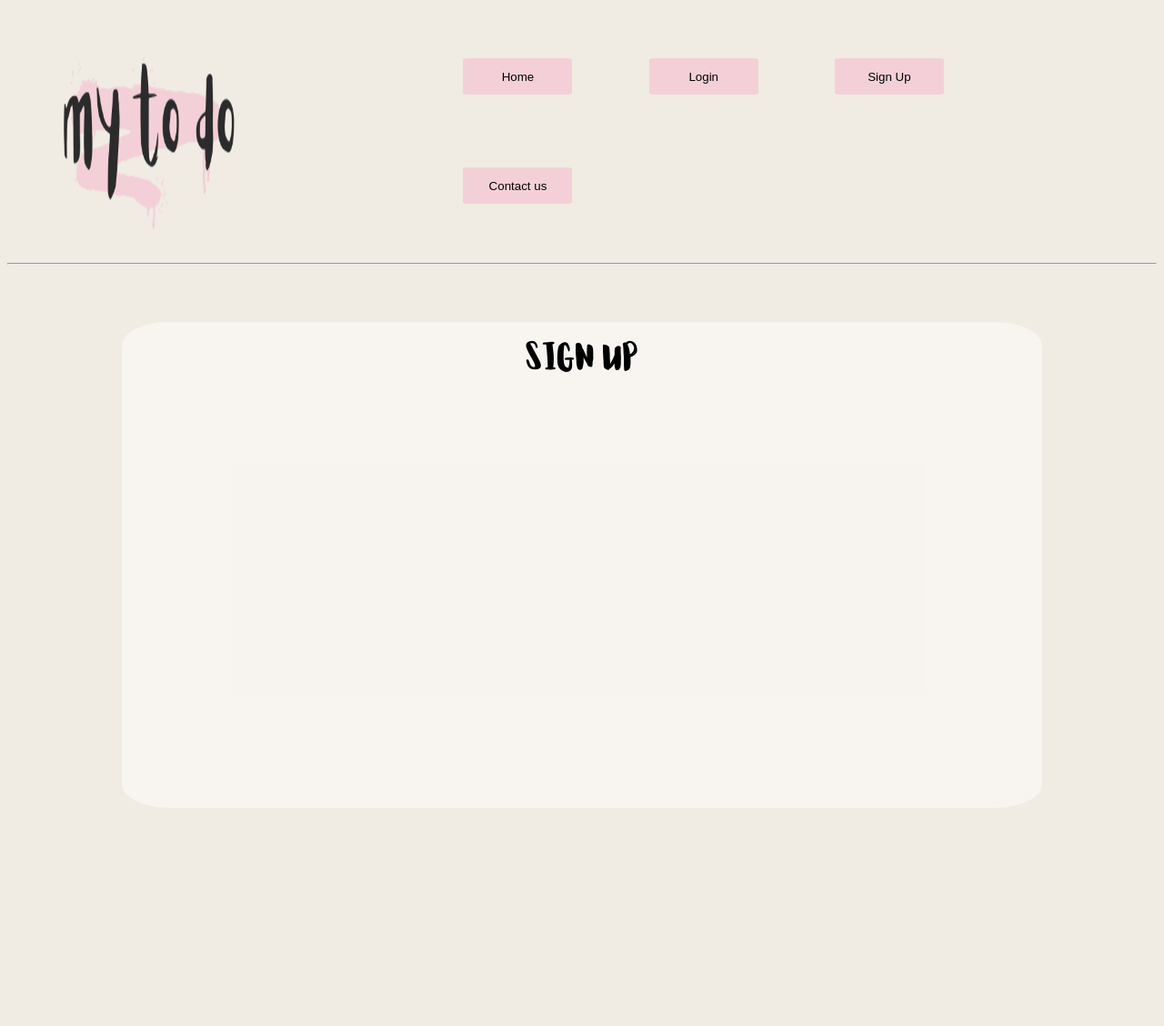
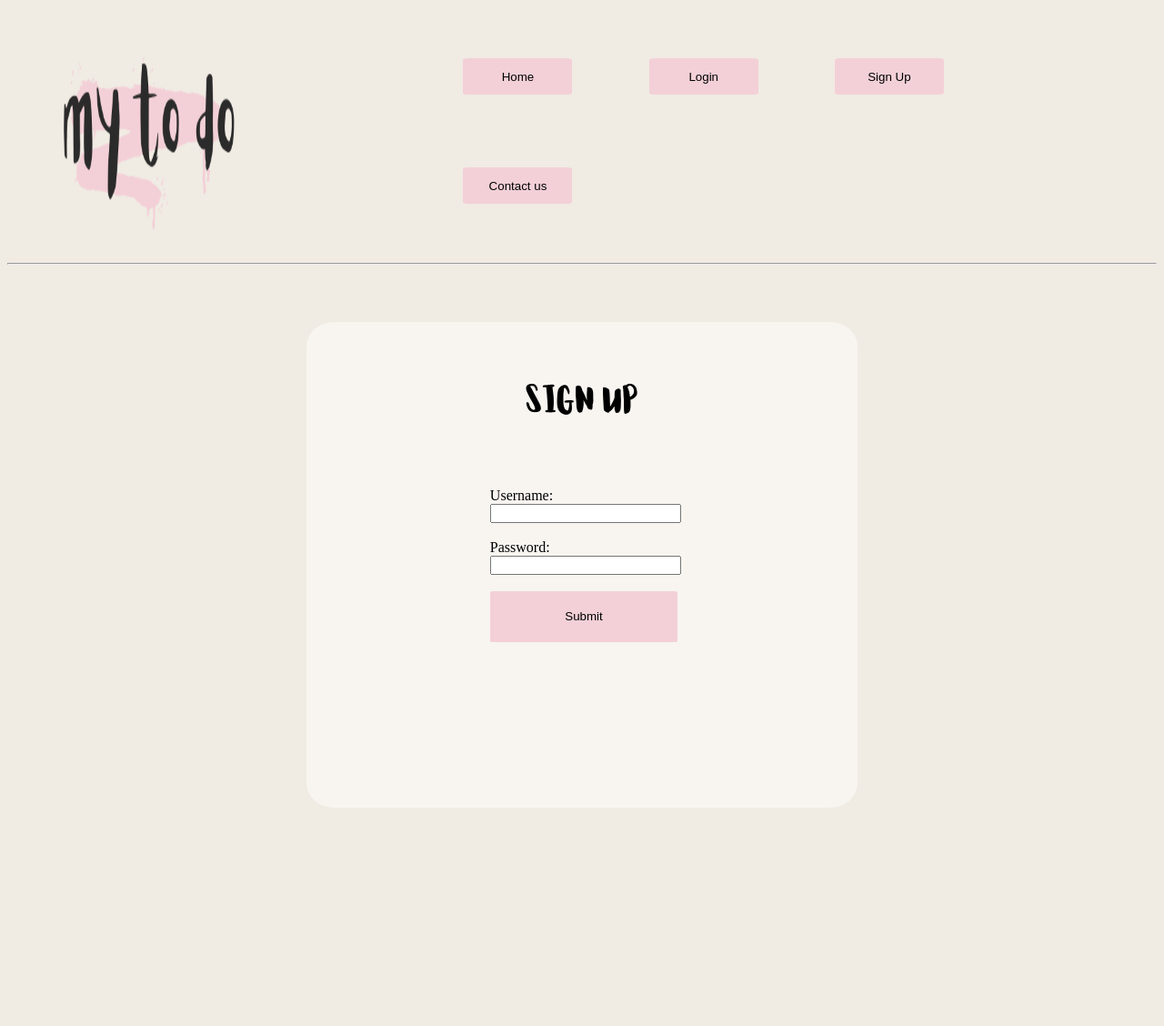
Before and after one commit to LesokoM/To-Do-Application, a Flask app: page /signup in a window 1280 px wide. Shown: the top 1128 px of the page at 91% size. Run offline with Flask 3, Linux system fonts and the light colour scheme.

Commit message:
connected users to db
user connection now working

```diff
--- a/Templates/login.html
+++ b/Templates/login.html
@@ -3,12 +3,14 @@
 {%block content%}
 <div class="login-input">
 
+    <div class="heading"><h1>LOG IN</h1></div>
 
-    <form method="POST" action="{{url_for('submit_form')}}">
+
+    <form method="POST" action="{{url_for('login')}}">
         <label for="username">Username:</label>
         <input type="text" id="username" name="username">
         <br>
-        <label for="password">Password::</label>
+        <label for="password">Password:</label>
         <input type="text" class="password" name="password">
         <br>
         <input type="submit" class="submit-btn" value ="Submit">
--- a/Templates/signup.html
+++ b/Templates/signup.html
@@ -14,17 +14,22 @@
 {%extends "base.html"%}
 
 {%block content%}
-
 <div class="signup-div">
 
-    <div class="heading"><h1>Sign Up</h1></div>
-
-    <div class="signup-form">
-        <form method="POST" action="{{url_for('signup')}}></form>
-    </div>
+    <div class="heading"><h1>SIGN UP</h1></div>
 
 
+    <form method="POST" action="{{url_for('signup')}}">
+        <label for="username">Username:</label>
+        <input type="text" id="username" name="username">
+        <br>
 
+        <label for="password">Password:</label>
+        <input type="text" class="password" name="password">
+        <br>
+
+        <input type="submit" class="submit-btn" value ="Submit">
+
+    </form>
 </div>
-
 {%endblock%}
--- a/app.py
+++ b/app.py
@@ -14,7 +14,7 @@ def initialise_db():
     cursor.execute(
         '''
         CREATE TABLE IF NOT EXISTS users(
-        id INTEGER PRIMARY KEY,
+        id INTEGER PRIMARY KEY AUTOINCREMENT,
         username TEXT UNIQUE,
         password TEXT
         )''')
@@ -41,9 +41,11 @@ def initialise_db():
 initialise_db()
 
 def get_db_connection():
-    cursor = sqlite3.connect('app.db')
-    cursor.row_factory = sqlite3.Row
-    return cursor
+    # we are connecting to our database and return a variable
+    # that is linked to the db and can be used
+    db = sqlite3.connect('app.db')
+    cursor = db.cursor()
+    return db, cursor
 
 @app.route("/", methods=["GET", "POST"])
 def home():
@@ -52,15 +54,41 @@ def home():
 @app.route("/signup", methods=["POST", "GET"])
 def signup():
     if request.method == "POST":
-        pass
-        #send to db
-    return render_template("signup.html")
+        db, cursor = get_db_connection()
+        username = request.form["username"]
+        password = request.form["password"]
+        # send to db
+        cursor.execute('''
+            INSERT OR IGNORE INTO users(username,password)
+            VALUES(?,?)''', (username, password))
+
+        db.commit()
+
+        return redirect(url_for("login"))
+
+    return render_template('signup.html')
+
+
+
 
 
 @app.route("/login", methods=["GET", "POST"])
 def login():
+    if request.method == "POST":
 
+        username = request.form["username"]
+        password = request.form["password"]
+
+
+        # check if that username and password is actually in the system
+        # if yes then go to do list and populate it with whatever is linked to that user
+        user = cursor.execute('SELECT * FROM users WHERE username = ? AND password = ?', (username,password)).fetchone()
+        cursor.close()
+        return redirect(url_for("todolist"))
     return render_template("login.html")
+
+
+
 
 
 @app.route("/logout")
@@ -73,29 +101,10 @@ def contact():
     return render_template("contact.html")
 
 
-@app.route("/submit", methods=["POST"])
-def submit_form():
-    if request.method == "POST":
-        username = request.form["username"]
-        password = request.form["password"]
-        cursor = get_db_connection()
-
-        # check if that username and password is actually in the system
-        # if yes then go to do list and populate it with whatever is linked to that user
-        user = cursor.execute('SELECT * FROM users WHERE username = ? AND password = ?', (username,password)).fetchone()
-        cursor.close()
-        return redirect(url_for("todolist"))
-
-
-    return redirect(url_for("login")) #should return to sign up page
-
-
 @app.route("/todolist")
 def todolist():
-    if "username" in session:
-        return render_template("todolist.html")
-    else:
-        return "Not logged in"
+    return render_template("todolist.html")
+
 
 
 
--- a/static/style.css
+++ b/static/style.css
@@ -75,7 +75,7 @@ body hr {
 .page .homepage .welcome {
   grid-row: 1/span 2;
   grid-column: 1/span 5;
-  border-radius: 19% 81% 24% 76%/76% 26% 74% 24%;
+  border-radius: 5%;
   /* From https://css.glass */
   background: rgba(255, 255, 255, 0.47);
   box-shadow: 0 4px 30px rgba(0, 0, 0, 0.1);
@@ -85,7 +85,7 @@ body hr {
 .page .homepage .features {
   grid-row: 3/span 2;
   grid-column: 4/span 6;
-  border-radius: 19% 81% 24% 76%/76% 26% 74% 24%;
+  border-radius: 5%;
   /* From https://css.glass */
   background: rgba(255, 255, 255, 0.47);
   box-shadow: 0 4px 30px rgba(0, 0, 0, 0.1);
@@ -95,7 +95,7 @@ body hr {
 .page .homepage .signup {
   grid-row: 5/span 2;
   grid-column: 1/span 7;
-  border-radius: 78% 22% 53% 47%/55% 11% 89% 45%;
+  border-radius: 5%;
   /* From https://css.glass */
   background: rgba(255, 255, 255, 0.47);
   box-shadow: 0 4px 30px rgba(0, 0, 0, 0.1);
@@ -103,16 +103,18 @@ body hr {
   -webkit-backdrop-filter: blur(17.6px);
 }
 .page .login-input {
-  grid-row: 2/span 2;
+  grid-row: 1/span 4;
   grid-column: 2/span 3;
-  height: 100%;
-  width: 100%;
   display: grid;
   justify-content: center;
   align-items: center;
-  border-radius: 16% 84% 39% 61%/42% 61% 39% 58%;
+  border-radius: 5%;
   background: rgba(255, 255, 255, 0.47);
-  padding: 10%;
+}
+.page .login-input .heading {
+  font-family: "Aloja", sans-serif;
+  text-align: center;
+  margin-top: 0;
 }
 .page .login-input form input {
   display: block;
@@ -126,13 +128,35 @@ body hr {
 }
 .page .signup-div {
   grid-row: 1/span 4;
-  grid-column: 1/span 5;
+  grid-column: 2/span 3;
+  display: grid;
+  grid-template-rows: repeat(3, 1fr);
+  grid-template-columns: repeat(3, 1fr);
+  justify-content: center;
+  align-items: center;
   border-radius: 5%;
   background: rgba(255, 255, 255, 0.47);
 }
 .page .signup-div .heading {
+  grid-row: 1;
+  grid-column: 2;
   font-family: "Aloja", sans-serif;
   text-align: center;
+}
+.page .signup-div form {
+  grid-row: 2;
+  grid-column: 2;
+}
+.page .signup-div form input {
+  display: block;
+  width: 100%;
+}
+.page .signup-div form .submit-btn {
+  width: 102%;
+  padding: 10%;
+  border-radius: 2%;
+  border: none;
+  background-color: #F3D0D7;
 }
 .page .notepad {
   display: grid;
--- a/static/style.scss
+++ b/static/style.scss
@@ -108,7 +108,7 @@ body {
 
             grid-row: 1/ span 2;
             grid-column: 1/ span 5;
-            border-radius: 19% 81% 24% 76% / 76% 26% 74% 24%;
+            border-radius: 5%;
             /* From https://css.glass */
             background: rgba(255, 255, 255, 0.47);
             box-shadow: 0 4px 30px rgba(0, 0, 0, 0.1);
@@ -120,7 +120,7 @@ body {
 
             grid-row: 3/ span 2;
             grid-column: 4/ span 6;
-            border-radius: 19% 81% 24% 76% / 76% 26% 74% 24%;
+            border-radius: 5%;
             /* From https://css.glass */
             background: rgba(255, 255, 255, 0.47);
             box-shadow: 0 4px 30px rgba(0, 0, 0, 0.1);
@@ -133,7 +133,7 @@ body {
 
             grid-row: 5/ span 2;
             grid-column: 1/ span 7;
-            border-radius: 78% 22% 53% 47% / 55% 11% 89% 45%;
+            border-radius: 5%;
             /* From https://css.glass */
             background: rgba(255, 255, 255, 0.47);
             box-shadow: 0 4px 30px rgba(0, 0, 0, 0.1);
@@ -144,17 +144,22 @@ body {
     }
 
     .login-input {
-        grid-row: 2/ span 2;
-        grid-column: 2 /span 3;
-        height: 100%;
-        width: 100%;
+        grid-row: 1/ span 4;
+        grid-column: 2/ span 3;
+
         display: grid;
         justify-content: center;
         align-items: center;
 
-        border-radius: 16% 84% 39% 61% / 42% 61% 39% 58%;
+        border-radius: 5%;
         background: rgba(255, 255, 255, 0.47);
-        padding: 10%;
+
+        .heading {
+            font-family: "Aloja", sans-serif;
+            text-align: center;
+            margin-top: 0;
+        }
+
 
         form {
 
@@ -172,22 +177,46 @@ body {
         }
     }
 
-    .signup-div{
+    .signup-div {
         grid-row: 1/ span 4;
-        grid-column: 1/ span 5;
+        grid-column: 2/ span 3;
+
+        display: grid;
+        grid-template-rows: repeat(3, 1fr);
+        grid-template-columns: repeat(3, 1fr);
+        justify-content: center;
+        align-items: center;
 
         border-radius: 5%;
         background: rgba(255, 255, 255, 0.47);
 
-
-        .heading{
+        .heading {
+            grid-row: 1;
+            grid-column: 2;
             font-family: "Aloja", sans-serif;
             text-align: center;
+
         }
 
 
+        form {
+            grid-row: 2;
+            grid-column: 2;
 
 
+            input {
+                display: block;
+                width: 100%;
+            }
+
+            .submit-btn {
+                width: 102%;
+                padding: 10%;
+                border-radius: 2%;
+                border: none;
+                background-color: #F3D0D7;
+            }
+        }
     }
 
 
```
Also changed, not shown: app.db, 1 other file.
